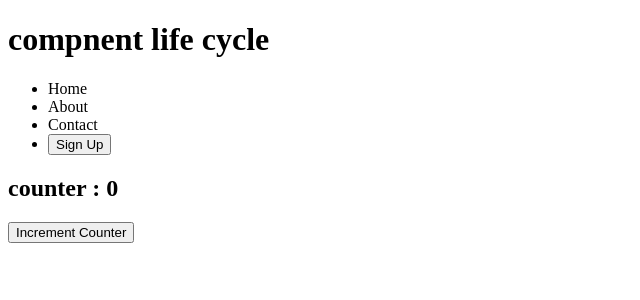
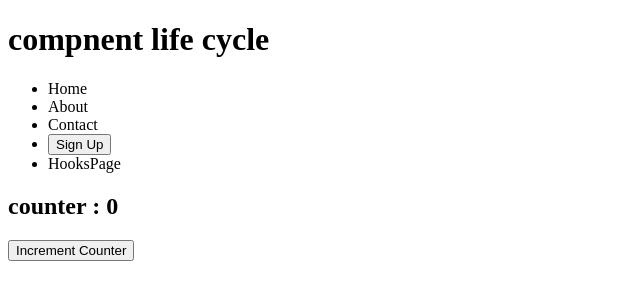
Before and after one commit to m7mdhajjaj/component-life-cycle, a React (Vite) app: page / in a window 1280 px wide. Shown: the top 300 px of the page, without its empty margins (0-640 px from the left). Built offline with nearby package versions, Linux system fonts and the light colour scheme; no server answers.

Commit message:
xplain of the component life cycle (useEffect)

```diff
--- a/src/App.tsx
+++ b/src/App.tsx
@@ -4,6 +4,7 @@ import Navbar from "./component/navbar.tsx";
 import HomePage from "./pages/HomePage.tsx";
 import About from "./pages/About.tsx";
 import Contact from "./pages/Contact.tsx";
+import HooksPage from "./pages/HooksPage.tsx";
 function App() {
   const [page, setPage] = useState("home");
   return (
@@ -18,6 +19,7 @@ function App() {
         {page === "home" && <HomePage />}
         {page === "about" && <About />}
         {page === "contact" && <Contact />}
+        {page === "HooksPage" && <HooksPage />}
       </div>
     </div>
   );
@@ -35,7 +37,6 @@ vidio 3  explain of the component life cycle (render)
      render is called every time the state or props change
      render is called after the constructor and before the componentDidMount
      render is used to return the JSX that will be rendered to the DOM
-     render is called every time the state or props change
 */
 /*
 vidio 4  explain of the component life cycle (componentDidMount)
@@ -54,4 +55,12 @@ vidio 4  explain of the component life cycle (componentDidMount)
 vidio 6  explain of the component life cycle (componentWillUnmount)
       componentWillUnmount is called before the component is removed from the DOM
       */
+/*
+vidio 7  explain of the component life cycle (useEffect)
+      useEffect is a hook that allows you to perform side effects in functional components
+        TODO useEffect( ()=>{
+              console.log("useEffect called ");
+          });
+         ! here without parameters useEffect will run after every render
+      */
 export default App;
--- a/src/component/navbar.tsx
+++ b/src/component/navbar.tsx
@@ -26,6 +26,11 @@ const navbar = ({ setPage }: { setPage: (page: string) => void }) => {
                 Sign Up
               </button>
             </li>
+            <li
+            onClick={() => setPage("HooksPage")}
+              className="text-indigo-100 hover:text-white transition-colors duration-200 font-medium cursor-pointer underline decoration-2 decoration-transparent hover:decoration-indigo-400 py-1">
+              HooksPage
+            </li>
           </ul>
     </nav>
   );
--- /dev/null
+++ b/src/pages/HooksPage.tsx
@@ -0,0 +1,20 @@
+import React, { useEffect, useState } from 'react';
+const HomePage = () => {
+    const [counter, setCounter] = useState(0);
+
+    useEffect( ()=>{
+        console.log("useEffect called ");
+    });
+
+  return (
+    <div className="home-page">
+      <h2>Counter: {counter}</h2>
+      <button onClick={() => setCounter(prev=> prev + 1)} className="bg-blue-500 hover:bg-blue-600 text-white px-4 py-2 rounded-md shadow-sm font-medium transition duration-200">
+        Increment Counter
+      </button>
+      <p>This is the Home Page</p>
+    </div>
+  );
+
+};
+export default HomePage;
```
